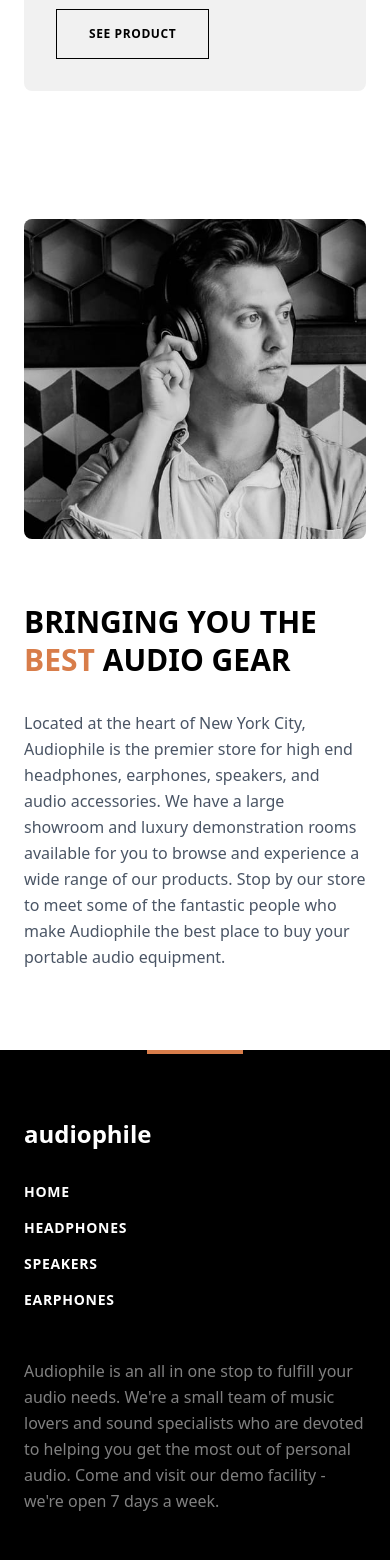
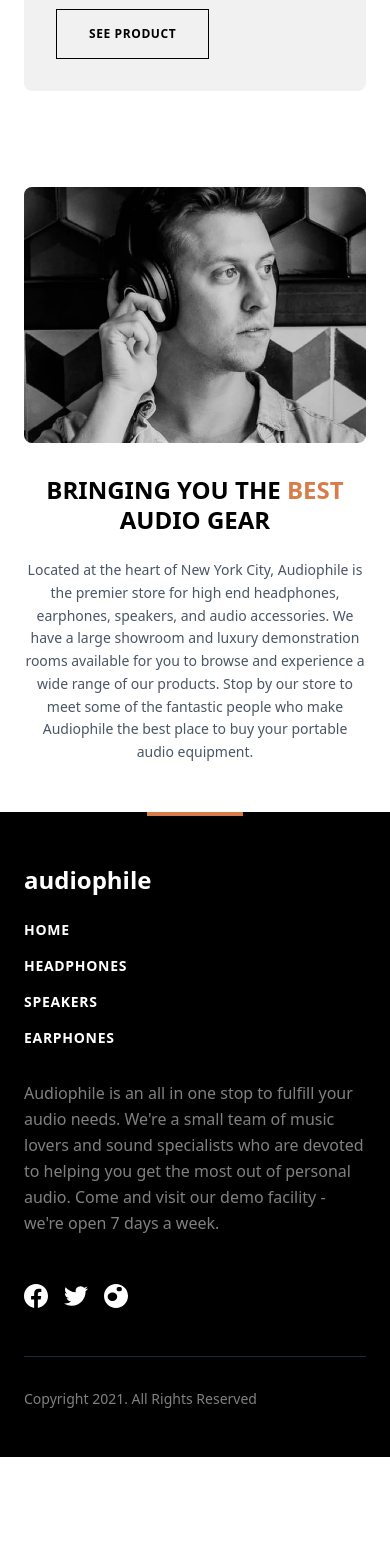
Before and after one commit to Pazil24/ecommerce-audiophile, a React (Vite) app: page / in a window 390 px wide. Shown: the part 2280-3840 px from the top of the page. After the commit the page ends 3737 px from the top, so only its background shows below. Built offline with nearby package versions, Linux system fonts and the light colour scheme.

Commit message:
enhanced the tablet view of the app

```diff
--- a/src/components/About.jsx
+++ b/src/components/About.jsx
@@ -2,15 +2,15 @@ import React from "react";
 
 const About = () => {
   return (
-    <section className="py-20 px-6 lg:px-20">
+    <section className="py-12 md:py-16 lg:py-20 px-6 lg:px-20">
       <div className="max-w-7xl mx-auto">
-        <div className="grid grid-cols-1 lg:grid-cols-2 gap-16 items-center">
-          <div className="order-2 lg:order-1">
-            <h2 className="text-3xl lg:text-4xl font-bold mb-8 leading-tight">
+        <div className="grid grid-cols-1 md:grid-cols-2 gap-8 md:gap-12 lg:gap-16 items-center">
+          <div className="order-2 md:order-1 text-center md:text-left">
+            <h2 className="text-2xl md:text-3xl lg:text-4xl font-bold mb-6 md:mb-8 leading-tight">
               BRINGING YOU THE <span className="text-[#D87D4A]">BEST</span>{" "}
               AUDIO GEAR
             </h2>
-            <p className="text-gray-600 leading-relaxed">
+            <p className="text-gray-600 leading-relaxed text-sm md:text-base">
               Located at the heart of New York City, Audiophile is the premier
               store for high end headphones, earphones, speakers, and audio
               accessories. We have a large showroom and luxury demonstration
@@ -20,11 +20,22 @@ const About = () => {
               audio equipment.
             </p>
           </div>
-          <div className="order-1 lg:order-2">
+          <div className="order-1 md:order-2">
+            {/* Responsive Images */}
+            <img
+              src="/assets/shared/mobile/image-best-gear.jpg"
+              alt="Person listening to headphones"
+              className="block md:hidden w-full h-64 object-cover rounded-lg"
+            />
+            <img
+              src="/assets/shared/tablet/image-best-gear.jpg"
+              alt="Person listening to headphones"
+              className="hidden md:block lg:hidden w-full h-64 md:h-80 object-cover rounded-lg"
+            />
             <img
               src="/assets/shared/desktop/image-best-gear.jpg"
               alt="Person listening to headphones"
-              className="w-full h-80 lg:h-96 object-cover rounded-lg"
+              className="hidden lg:block w-full h-80 lg:h-96 object-cover rounded-lg"
             />
           </div>
         </div>
--- a/src/components/CategoryHeader.jsx
+++ b/src/components/CategoryHeader.jsx
@@ -2,9 +2,9 @@ import React from "react";
 
 const CategoryHeader = ({ title }) => {
   return (
-    <section className="bg-black text-white pt-32 pb-24 text-center">
+    <section className="bg-black text-white pt-24 md:pt-28 lg:pt-32 pb-16 md:pb-20 lg:pb-24 text-center">
       <div className="max-w-7xl mx-auto px-6 lg:px-20">
-        <h1 className="text-3xl lg:text-4xl font-bold tracking-wider">
+        <h1 className="text-2xl md:text-3xl lg:text-4xl font-bold tracking-wider">
           {title}
         </h1>
       </div>
--- a/src/components/Footer.jsx
+++ b/src/components/Footer.jsx
@@ -6,13 +6,13 @@ const Footer = () => {
       {/* Orange accent line */}
       <div className="h-1 bg-[#D87D4A] w-24 mx-auto"></div>
 
-      <div className="max-w-7xl mx-auto px-6 lg:px-20 py-16">
+      <div className="max-w-7xl mx-auto px-6 lg:px-20 py-12 md:py-16">
         {/* Top section - Logo and Navigation */}
-        <div className="flex flex-col lg:flex-row justify-between items-start lg:items-center mb-12">
-          <div className="text-2xl font-bold mb-8 lg:mb-0">audiophile</div>
+        <div className="flex flex-col md:flex-row justify-between items-start md:items-center mb-8 md:mb-12">
+          <div className="text-2xl font-bold mb-6 md:mb-0">audiophile</div>
 
           <nav>
-            <ul className="flex flex-col lg:flex-row space-y-4 lg:space-y-0 lg:space-x-8 text-sm font-bold tracking-wider">
+            <ul className="flex flex-col md:flex-row space-y-4 md:space-y-0 md:space-x-6 lg:space-x-8 text-sm font-bold tracking-wider">
               <li>
                 <a href="#" className="hover:text-[#D87D4A] transition-colors">
                   HOME
--- a/src/components/Navigation.jsx
+++ b/src/components/Navigation.jsx
@@ -18,8 +18,8 @@ const Navigation = ({ className = "", style = {}, showBorder = true }) => {
       >
         <div className="max-w-7xl mx-auto px-6 lg:px-20">
           <div className="flex items-center justify-between h-20">
-            {/* Mobile Hamburger Menu */}
-            <div className="md:hidden">
+            {/* Mobile Hamburger Menu - Only show on mobile, not tablet */}
+            <div className="sm:hidden">
               <button
                 onClick={toggleMobileMenu}
                 className="text-white hover:text-[#D87D4A] transition-colors"
@@ -50,8 +50,8 @@ const Navigation = ({ className = "", style = {}, showBorder = true }) => {
               </Link>
             </div>
 
-            {/* Desktop Navigation */}
-            <ul className="hidden md:flex space-x-8 text-sm font-bold tracking-wider">
+            {/* Desktop & Tablet Navigation */}
+            <ul className="hidden sm:flex space-x-6 md:space-x-8 text-sm font-bold tracking-wider">
               <li>
                 <Link to="/" className="hover:text-[#D87D4A] transition-colors">
                   HOME
@@ -124,9 +124,9 @@ const Navigation = ({ className = "", style = {}, showBorder = true }) => {
         </div>
       </nav>
 
-      {/* Mobile Menu Overlay */}
+      {/* Mobile Menu Overlay - Only show on mobile */}
       {isMobileMenuOpen && (
-        <div className="fixed inset-0 z-30 md:hidden">
+        <div className="fixed inset-0 z-30 sm:hidden">
           {/* Backdrop */}
           <div
             className="absolute inset-0 bg-black bg-opacity-50"
--- a/src/components/ProductList.jsx
+++ b/src/components/ProductList.jsx
@@ -4,34 +4,36 @@ import { Link } from "react-router-dom";
 
 const ProductList = ({ products }) => {
   return (
-    <section className="py-20 px-6 lg:px-20">
-      <div className="max-w-7xl mx-auto space-y-32">
+    <section className="py-12 md:py-16 lg:py-20 px-6 lg:px-20">
+      <div className="max-w-7xl mx-auto space-y-16 md:space-y-24 lg:space-y-32">
         {products.map((product, index) => (
           <div
             key={product.id}
-            className={`grid grid-cols-1 lg:grid-cols-2 gap-16 items-center ${
-              product.reverse ? "lg:grid-flow-col-dense" : ""
+            className={`grid grid-cols-1 md:grid-cols-2 gap-8 md:gap-12 lg:gap-16 items-center ${
+              product.reverse ? "md:grid-flow-col-dense" : ""
             }`}
           >
-            <div className={product.reverse ? "lg:col-start-2" : ""}>
+            <div className={product.reverse ? "md:col-start-2" : ""}>
               <img
                 src={product.image}
                 alt={product.name}
-                className="w-full h-[500px] object-contain rounded-lg bg-gray-50"
+                className="w-full h-80 md:h-96 lg:h-[500px] object-contain rounded-lg bg-gray-50"
               />
             </div>
             <div
-              className={`space-y-6 ${product.reverse ? "lg:col-start-1" : ""}`}
+              className={`space-y-4 md:space-y-6 text-center md:text-left ${
+                product.reverse ? "md:col-start-1" : ""
+              }`}
             >
               {product.isNew && (
-                <p className="text-[#D87D4A] text-sm tracking-[10px] font-bold">
+                <p className="text-[#D87D4A] text-xs md:text-sm tracking-[6px] md:tracking-[10px] font-bold">
                   NEW PRODUCT
                 </p>
               )}
-              <h2 className="text-3xl lg:text-4xl font-bold leading-tight">
+              <h2 className="text-2xl md:text-3xl lg:text-4xl font-bold leading-tight">
                 {product.name}
               </h2>
-              <p className="text-gray-600 leading-relaxed">
+              <p className="text-gray-600 leading-relaxed text-sm md:text-base">
                 {product.description}
               </p>
               <Link to={`/product/${product.slug}`}>
--- a/src/pages/Checkout.jsx
+++ b/src/pages/Checkout.jsx
@@ -141,29 +141,29 @@ const Checkout = () => {
         showBorder={false}
       />
 
-      <div className="bg-gray-50 min-h-screen pt-20">
-        <div className="max-w-7xl mx-auto px-6 lg:px-20 py-8">
+      <div className="bg-gray-50 min-h-screen pt-16 md:pt-20">
+        <div className="max-w-7xl mx-auto px-4 md:px-6 lg:px-20 py-6 md:py-8">
           <button
             onClick={() => window.history.back()}
-            className="text-gray-500 hover:text-[#D87D4A] transition-colors mb-8"
+            className="text-gray-500 hover:text-[#D87D4A] transition-colors mb-6 md:mb-8 text-sm md:text-base"
           >
             Go Back
           </button>
 
-          <div className="grid grid-cols-1 lg:grid-cols-2 gap-8">
+          <div className="grid grid-cols-1 lg:grid-cols-2 gap-6 md:gap-8">
             {/* Checkout Form */}
-            <div className="bg-white rounded-lg p-8">
-              <h1 className="text-3xl font-bold text-black mb-8">CHECKOUT</h1>
+            <div className="bg-white rounded-lg p-6 md:p-8">
+              <h1 className="text-2xl md:text-3xl font-bold text-black mb-6 md:mb-8">CHECKOUT</h1>
 
               <form onSubmit={handleSubmit}>
                 {/* Billing Details */}
-                <div className="mb-8">
-                  <h2 className="text-[#D87D4A] text-sm font-bold tracking-wide mb-4">
+                <div className="mb-6 md:mb-8">
+                  <h2 className="text-[#D87D4A] text-xs md:text-sm font-bold tracking-wide mb-4">
                     BILLING DETAILS
                   </h2>
                   <div className="grid grid-cols-1 md:grid-cols-2 gap-4">
                     <div>
-                      <label className="block text-sm font-bold text-black mb-2">
+                      <label className="block text-xs md:text-sm font-bold text-black mb-2">
                         Name
                       </label>
                       <input
@@ -171,13 +171,13 @@ const Checkout = () => {
                         name="name"
                         value={formData.name}
                         onChange={handleInputChange}
-                        className="w-full px-4 py-3 border border-gray-300 rounded-lg focus:outline-none focus:border-[#D87D4A]"
+                        className="w-full px-3 md:px-4 py-2 md:py-3 border border-gray-300 rounded-lg focus:outline-none focus:border-[#D87D4A] text-sm md:text-base"
                         placeholder="Alexei Ward"
                         required
                       />
                     </div>
                     <div>
-                      <label className="block text-sm font-bold text-black mb-2">
+                      <label className="block text-xs md:text-sm font-bold text-black mb-2">
                         Email Address
                       </label>
                       <input
@@ -185,13 +185,13 @@ const Checkout = () => {
                         name="email"
                         value={formData.email}
                         onChange={handleInputChange}
-                        className="w-full px-4 py-3 border border-gray-300 rounded-lg focus:outline-none focus:border-[#D87D4A]"
+                        className="w-full px-3 md:px-4 py-2 md:py-3 border border-gray-300 rounded-lg focus:outline-none focus:border-[#D87D4A] text-sm md:text-base"
                         placeholder="alexei@mail.com"
                         required
                       />
                     </div>
                     <div>
-                      <label className="block text-sm font-bold text-black mb-2">
+                      <label className="block text-xs md:text-sm font-bold text-black mb-2">
                         Phone Number
                       </label>
                       <input
@@ -199,7 +199,7 @@ const Checkout = () => {
                         name="phone"
                         value={formData.phone}
                         onChange={handleInputChange}
-                        className="w-full px-4 py-3 border border-gray-300 rounded-lg focus:outline-none focus:border-[#D87D4A]"
+                        className="w-full px-3 md:px-4 py-2 md:py-3 border border-gray-300 rounded-lg focus:outline-none focus:border-[#D87D4A] text-sm md:text-base"
                         placeholder="+1 202-555-0136"
                         required
                       />
```
